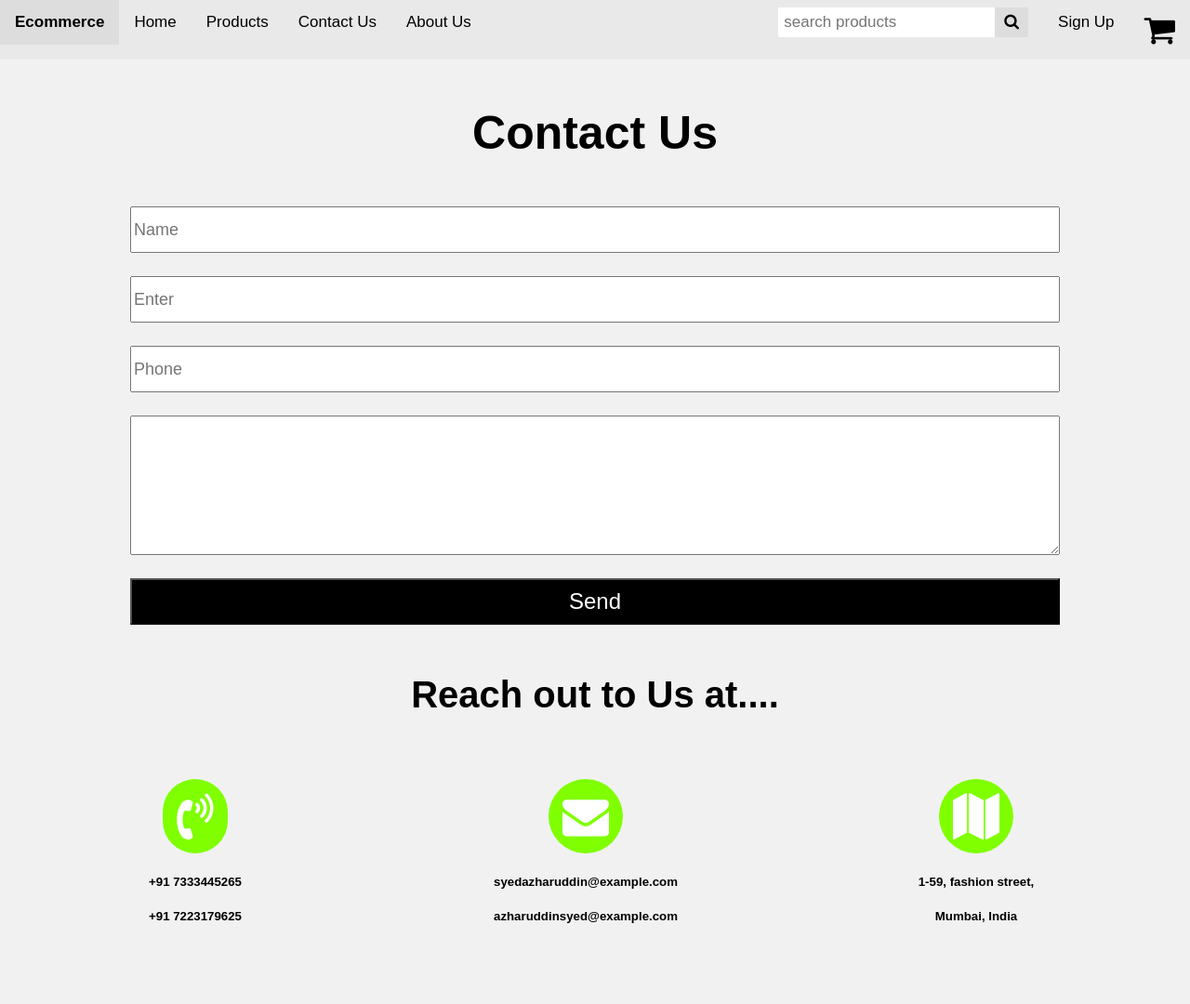
After one commit to azhar316/ecommerce-store, a Django app: page /contact/ in a window 1280 px wide. The commit adds this page. Shown: the whole page at 93% size. Run offline with Django 3.2, Linux system fonts and the light colour scheme.

Commit message:
feat: Add all the basic pages

```diff
--- a/ecommerce/templates/ecommerce/base.html
+++ b/ecommerce/templates/ecommerce/base.html
@@ -16,8 +16,8 @@
             <div class="navbar">
                 <a href="{% url 'index' %}">Home</a>
                 <a href="">Products</a>
-                <a href="">Contact Us</a>
-                <a href="">About Us</a>
+                <a href="{% url 'contact' %}">Contact Us</a>
+                <a href="{% url 'about' %}">About Us</a>
             </div>
             <div class="shopping_cart">
                 <a href=""><i class="fa fa-shopping-cart" style="font-size:36px"></i></a>
--- /dev/null
+++ b/ecommerce/templates/ecommerce/contact_page.html
@@ -0,0 +1,87 @@
+{% extends 'ecommerce/base.html' %}
+
+{% block content %}
+
+<style>
+
+.h3 {
+  font-size: 50px;
+  text-align: center;
+}
+
+.h4 {
+  font-size: 40px;
+  text-align: center;
+}
+
+.contact-form {
+  text-align: center;
+}
+
+.form-control {
+  display: block;
+  margin: auto;
+  margin-top: 25px;
+  margin-bottom: 25px;
+  height: 50px;
+  width: 1000px;
+  font-size: 18px;
+}
+
+.form-button {
+  font-size: 24px;
+  height: 50px;
+  width: 1000px;
+  background-color: black;
+  color: white;
+}
+
+.contact-option {
+  text-align: center;
+  width: 25%;
+  float: left;
+  margin: 50px;
+  margin-top: 0px;
+  padding: 15px;
+}
+
+.icon {
+  padding: 15px;
+  background-color: chartreuse;
+  color: yellow;
+  border-radius: 50px;
+  font-size: 50px;
+  color: white;
+}
+
+</style>
+<h3 class="h3">Contact Us</h3>
+<div class="contact-form">
+    <form action="#" method="post">
+        <input type="text" class="form-control" placeholder="Name">
+        <input type="email" class="form-control" placeholder="Enter">
+        <input type="text" class="form-control" placeholder="Phone">
+        <textarea class="form-control" rows="3" style="height:150px"></textarea>
+        <button type="submit" class="form-button">Send</button>
+    </form>
+</div>
+<h4 class="h4">Reach out to Us at....</h4>
+<div class="contact-options">
+    <div class="contact-option">
+        <span class="fa fa-volume-control-phone contact-icon icon"></span>
+        <h5 class="h5">+91 7333445265</h5>
+        <h5 class="h5">+91 7223179625</h5>
+    </div>
+    <div class="contact-option">
+        <span class="fa fa-envelope contact-icon icon"></span>
+        <h5 class="h5">syedazharuddin@example.com</h5>
+        <h5 class="h5">azharuddinsyed@example.com</h5>
+    </div>
+    <div class="contact-option">
+        <span class="fa fa-map contact-icon icon"></span>
+        <h5 class="h5">1-59, fashion street,</h5>
+        <h5 class="h5">Mumbai, India</h5>
+    </div>
+</div>
+
+{% endblock %}
--- a/ecommerce/urls.py
+++ b/ecommerce/urls.py
@@ -22,5 +22,7 @@ from . import views
 urlpatterns = [
     path('admin/', admin.site.urls),
     path('', views.index, name='index'),
-    path('products/', include('products.urls'))
+    path('contact/', views.contact, name='contact'),
+    path('about/', views.about, name='about'),
+    path('products/', include('products.urls')),
 ]
--- a/ecommerce/views.py
+++ b/ecommerce/views.py
@@ -9,3 +9,11 @@ def index(request):
     discounted_products = Product.objects.order_by('-discount_percentage')
     products = {'latest_products': latest_products, 'discounted_products': discounted_products}
     return render(request, 'ecommerce/index.html', products)
+
+
+def contact(request):
+    return render(request, 'ecommerce/contact_page.html')
+
+
+def about(request):
+    return  render(request, 'ecommerce/about_page.html')
```
Also changed, not shown: ecommerce/templates/ecommerce/about_page.html (added, +77 -0 lines).
